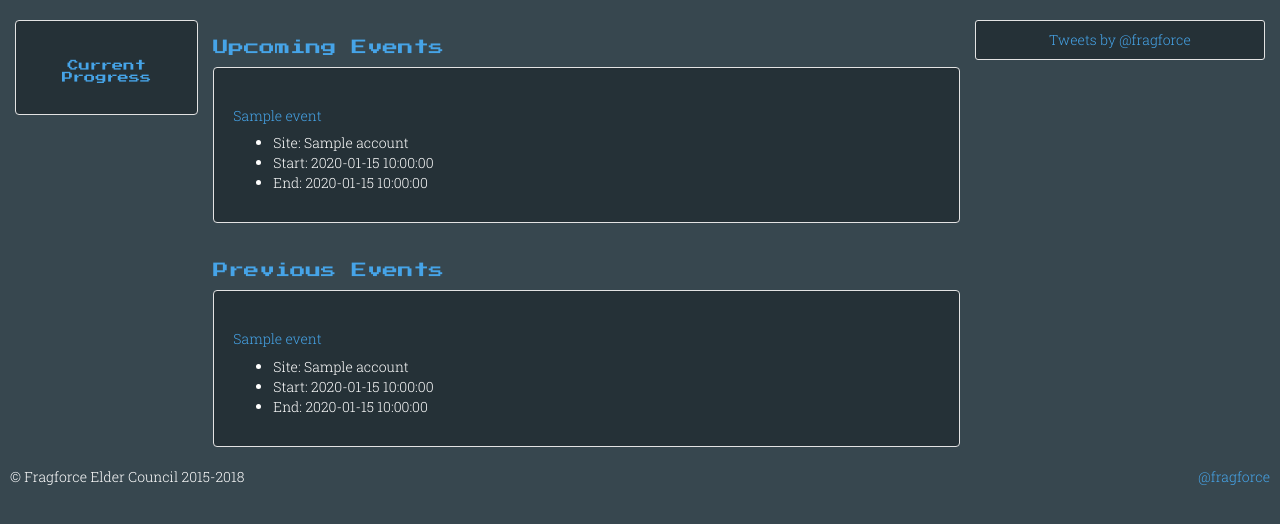
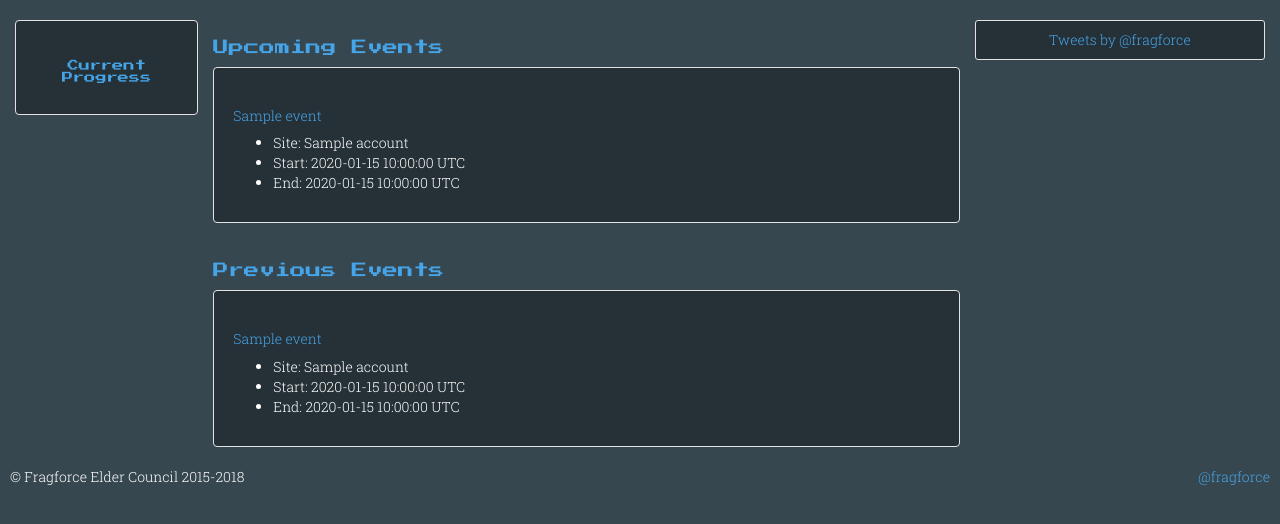
Before and after one commit to parkervcp/fragforce.org, a Python web app: template fragforce/templates/events/site.html in a window 1280 px wide. Shown: the part 52-576 px from the top of the page. Run offline with Jinja, Linux system fonts and the light colour scheme; the template is opened without the code that fills it: most values are stand-ins (such as "Sample title", 1, 10 or a date in 2020); some libraries are stand-ins or nearby versions.

Commit message:
Showing TZ for all dates/times

```diff
--- a/fragforce/templates/events/by_sfid.html
+++ b/fragforce/templates/events/by_sfid.html
@@ -11,13 +11,13 @@
 
             {% if event.event_start_date__c %}
                 <div class="event_info">
-                    <b>Event Start:</b> {{event.event_start_date__c}}
+                    <b>Event Start:</b> <time datetime="{{ event.event_start_date__c }}.000Z">{{ event.event_start_date__c }} UTC</time>
                 </div>
             {% endif %}
 
             {% if event.event_end_date__c %}
                 <div class="event_info">
-                    <b>Event Ends:</b> {{event.event_end_date__c}}
+                    <b>Event Ends:</b> <time datetime="{{ event.event_end_date__c }}.000Z">{{ event.event_end_date__c }} UTC</time>
                 </div>
             {% endif %}
 
--- a/fragforce/templates/events/site.html
+++ b/fragforce/templates/events/site.html
@@ -10,10 +10,10 @@
                 <ul>
                     <li>Site: {{ account.name }}</li>
                     <li>Start:
-                        <time datetime="{{ event.event_start_date__c }}">{{ event.event_start_date__c }}</time>
+                        <time datetime="{{ event.event_start_date__c }}.000Z">{{ event.event_start_date__c }} UTC</time>
                     </li>
                     <li>End:
-                        <time datetime="{{ event.event_end_date__c }}">{{ event.event_end_date__c }}</time>
+                        <time datetime="{{ event.event_end_date__c }}.000Z">{{ event.event_end_date__c }} UTC</time>
                     </li>
                 </ul>
             </div>
@@ -29,10 +29,10 @@
                 <ul>
                     <li>Site: {{ account.name }}</li>
                     <li>Start:
-                        <time datetime="{{ event.event_start_date__c }}">{{ event.event_start_date__c }}</time>
+                        <time datetime="{{ event.event_start_date__c }}.000Z">{{ event.event_start_date__c }} UTC</time>
                     </li>
                     <li>End:
-                        <time datetime="{{ event.event_end_date__c }}">{{ event.event_end_date__c }}</time>
+                        <time datetime="{{ event.event_end_date__c }}.000Z">{{ event.event_end_date__c }} UTC</time>
                     </li>
                 </ul>
             </div>
```
